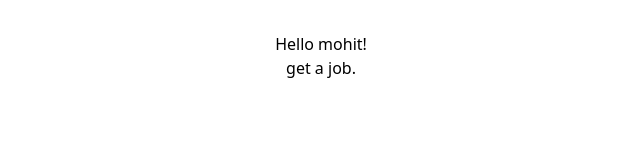
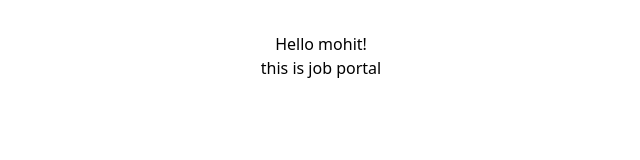
Before and after one commit to ayaniegain/git-test, a React (Vite) app: page / in a window 1280 px wide. Shown: the top 160 px of the page, without its empty margins (319-959 px from the left). Built offline with nearby package versions, Linux system fonts and the light colour scheme.

Commit message:
add commit from mohit

```diff
--- a/src/App.jsx
+++ b/src/App.jsx
@@ -1,5 +1,6 @@
 import { useState } from 'react'
 import './App.css'
+import Jobportal from './Jobportal'
 
 function App() {
   const [count, setCount] = useState(0)
@@ -9,9 +10,7 @@ function App() {
     <h1 className="text-3xl font-bold underline">
     Hello mohit!
   </h1>
-    <h1 className="text-3xl font-bold underline">
-   get a job.
-  </h1>
+   <Jobportal/>
     </>
   )
 }
--- /dev/null
+++ b/src/Jobportal.jsx
@@ -0,0 +1,11 @@
+import React from "react";
+
+function Jobportal() {
+  return (
+    <div>
+      <h2>this is job portal</h2>
+    </div>
+  );
+}
+
+export default Jobportal;
```
